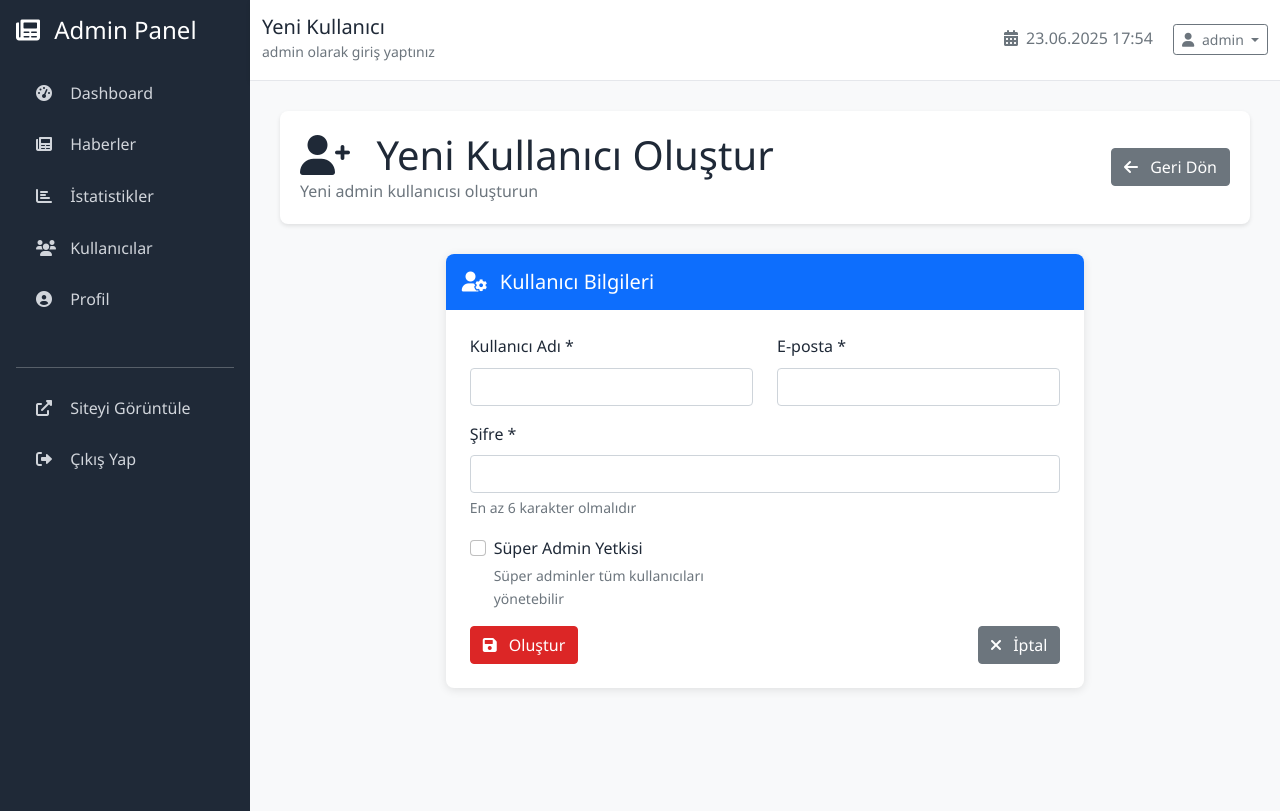
After one commit to Cancanakon/ayyildizhaber, a Flask app: page /admin/kullanici/yeni in a window 1280 px wide. The commit adds this page. Run offline with Flask 3, Linux system fonts and the light colour scheme; a user stored in the database is signed in.

Commit message:
Allow administrators to manage user accounts and update their own profile
Implements user management features in admin panel, including user creation, editing, deletion, and profile update using Flask, SQLAlchemy, and Jinja2 templates.

Replit-Commit-Author: Agent
Replit-Commit-Session-Id: 29a8154e-131b-483b-b586-e6ba0c07c4aa
Replit-Commit-Screenshot-Url: https://storage.googleapis.com/screenshot-production-us-central1/a0fc20d8-f5fb-45fa-8ebf-f3b4911f8f83/2592544a-7f1c-4351-841c-d5830329182e.jpg

```diff
--- a/admin_routes.py
+++ b/admin_routes.py
@@ -233,7 +233,139 @@ def news_delete(id):
     flash('Haber başarıyla silindi', 'success')
     return redirect(url_for('admin.news_list'))
 
-# Categories and users management removed per user request
+# User Management Routes
+@admin_bp.route('/kullanicilar')
+@login_required
+def users_list():
+    if not current_user.is_super_admin:
+        flash('Bu sayfaya erişim yetkiniz yok', 'error')
+        return redirect(url_for('admin.dashboard'))
+
+    users = Admin.query.order_by(Admin.created_at.desc()).all()
+    return render_template('admin/users_list.html', users=users)
+
+@admin_bp.route('/kullanici/yeni', methods=['GET', 'POST'])
+@login_required
+def user_create():
+    if not current_user.is_super_admin:
+        flash('Bu sayfaya erişim yetkiniz yok', 'error')
+        return redirect(url_for('admin.dashboard'))
+
+    if request.method == 'POST':
+        username = request.form.get('username')
+        email = request.form.get('email')
+        password = request.form.get('password')
+        is_super_admin = 'is_super_admin' in request.form
+
+        # Check if username or email already exists
+        if Admin.query.filter_by(username=username).first():
+            flash('Bu kullanıcı adı zaten kullanılıyor', 'error')
+            return render_template('admin/user_form.html')
+
+        if Admin.query.filter_by(email=email).first():
+            flash('Bu e-posta adresi zaten kullanılıyor', 'error')
+            return render_template('admin/user_form.html')
+
+        # Create new user
+        user = Admin(
+            username=username,
+            email=email,
+            is_super_admin=is_super_admin
+        )
+        user.set_password(password)
+
+        db.session.add(user)
+        db.session.commit()
+
+        flash('Yeni kullanıcı başarıyla oluşturuldu', 'success')
+        return redirect(url_for('admin.users_list'))
+
+    return render_template('admin/user_form.html')
+
+@admin_bp.route('/kullanici/<int:id>/duzenle', methods=['GET', 'POST'])
+@login_required
+def user_edit(id):
+    user = Admin.query.get_or_404(id)
+
+    # Only super admin can edit others, or user can edit themselves
+    if not current_user.is_super_admin and current_user.id != id:
+        flash('Bu kullanıcıyı düzenleme yetkiniz yok', 'error')
+        return redirect(url_for('admin.dashboard'))
+
+    if request.method == 'POST':
+        user.username = request.form.get('username')
+        user.email = request.form.get('email')
+
+        # Only super admin can change super admin status
+        if current_user.is_super_admin:
+            user.is_super_admin = 'is_super_admin' in request.form
+            user.is_active = 'is_active' in request.form
+
+        # Change password if provided
+        new_password = request.form.get('new_password')
+        if new_password:
+            user.set_password(new_password)
+
+        db.session.commit()
+        flash('Kullanıcı bilgileri güncellendi', 'success')
+
+        if current_user.id == id:
+            return redirect(url_for('admin.profile'))
+        else:
+            return redirect(url_for('admin.users_list'))
+
+    return render_template('admin/user_form.html', user=user, is_edit=True)
+
+@admin_bp.route('/kullanici/<int:id>/sil', methods=['POST'])
+@login_required
+def user_delete(id):
+    if not current_user.is_super_admin:
+        flash('Bu işlem için yetkiniz yok', 'error')
+        return redirect(url_for('admin.users_list'))
+
+    if current_user.id == id:
+        flash('Kendi hesabınızı silemezsiniz', 'error')
+        return redirect(url_for('admin.users_list'))
+
+    user = Admin.query.get_or_404(id)
+    db.session.delete(user)
+    db.session.commit()
+
+    flash('Kullanıcı başarıyla silindi', 'success')
+    return redirect(url_for('admin.users_list'))
+
+@admin_bp.route('/profil', methods=['GET', 'POST'])
+@login_required
+def profile():
+    if request.method == 'POST':
+        current_user.username = request.form.get('username')
+        current_user.email = request.form.get('email')
+
+        # Change password if provided
+        current_password = request.form.get('current_password')
+        new_password = request.form.get('new_password')
+        confirm_password = request.form.get('confirm_password')
+
+        if new_password:
+            if not current_user.check_password(current_password):
+                flash('Mevcut şifre yanlış', 'error')
+                return render_template('admin/profile.html')
+
+            if new_password != confirm_password:
+                flash('Yeni şifreler eşleşmiyor', 'error')
+                return render_template('admin/profile.html')
+
+            if len(new_password) < 6:
+                flash('Şifre en az 6 karakter olmalıdır', 'error')
+                return render_template('admin/profile.html')
+
+            current_user.set_password(new_password)
+
+        db.session.commit()
+        flash('Profil bilgileriniz güncellendi', 'success')
+        return redirect(url_for('admin.profile'))
+
+    return render_template('admin/profile.html')
 
 
 
--- a/templates/admin/base.html
+++ b/templates/admin/base.html
@@ -157,6 +157,24 @@
                         </a>
                     </li>
 
+                    {% if current_user.is_super_admin %}
+                    <li class="nav-item">
+                        <a class="nav-link {{ 'active' if 'users' in request.endpoint }}"
+                           href="{{ url_for('admin.users_list') }}">
+                            <i class="fas fa-users"></i>
+                            Kullanıcılar
+                        </a>
+                    </li>
+                    {% endif %}
+
+                    <li class="nav-item">
+                        <a class="nav-link {{ 'active' if 'profile' in request.endpoint }}"
+                           href="{{ url_for('admin.profile') }}">
+                            <i class="fas fa-user-circle"></i>
+                            Profil
+                        </a>
+                    </li>
+
                     <li class="nav-item mt-4">
                         <hr class="border-secondary">
                     </li>
--- /dev/null
+++ b/templates/admin/user_form.html
@@ -0,0 +1,121 @@
+{% extends "admin/base.html" %}
+
+{% block title %}{% if user %}Kullanıcı Düzenle{% else %}Yeni Kullanıcı{% endif %} - Admin Panel{% endblock %}
+{% block page_title %}{% if user %}Kullanıcı Düzenle{% else %}Yeni Kullanıcı{% endif %}{% endblock %}
+
+{% block content %}
+<div class="page-header">
+    <div class="d-flex justify-content-between align-items-center">
+        <div>
+            <h1 class="mb-0">
+                <i class="fas fa-user{% if not user %}-plus{% endif %} me-3"></i>
+                {% if user %}Kullanıcı Düzenle{% else %}Yeni Kullanıcı Oluştur{% endif %}
+            </h1>
+            <p class="text-muted mb-0">
+                {% if user %}{{ user.username }} kullanıcısını düzenleyin{% else %}Yeni admin kullanıcısı oluşturun{% endif %}
+            </p>
+        </div>
+        <div>
+            <a href="{{ url_for('admin.users_list') }}" class="btn btn-secondary">
+                <i class="fas fa-arrow-left me-2"></i>
+                Geri Dön
+            </a>
+        </div>
+    </div>
+</div>
+
+<div class="row justify-content-center">
+    <div class="col-lg-8">
+        <div class="admin-table">
+            <div class="table-header p-3 bg-primary text-white">
+                <h5 class="mb-0">
+                    <i class="fas fa-user-cog me-2"></i>
+                    Kullanıcı Bilgileri
+                </h5>
+            </div>
+
+            <div class="p-4">
+                <form method="POST">
+                    <div class="row">
+                        <div class="col-md-6">
+                            <div class="mb-3">
+                                <label for="username" class="form-label">Kullanıcı Adı *</label>
+                                <input type="text" class="form-control" id="username" name="username"
+                                       value="{{ user.username if user else '' }}" required>
+                            </div>
+                        </div>
+
+                        <div class="col-md-6">
+                            <div class="mb-3">
+                                <label for="email" class="form-label">E-posta *</label>
+                                <input type="email" class="form-control" id="email" name="email"
+                                       value="{{ user.email if user else '' }}" required>
+                            </div>
+                        </div>
+                    </div>
+
+                    {% if not user %}
+                    <div class="mb-3">
+                        <label for="password" class="form-label">Şifre *</label>
+                        <input type="password" class="form-control" id="password" name="password"
+                               minlength="6" required>
+                        <div class="form-text">En az 6 karakter olmalıdır</div>
+                    </div>
+                    {% else %}
+                    <div class="mb-3">
+                        <label for="new_password" class="form-label">Yeni Şifre</label>
+                        <input type="password" class="form-control" id="new_password" name="new_password"
+                               minlength="6">
+                        <div class="form-text">Değiştirmek istemiyorsanız boş bırakın</div>
+                    </div>
+                    {% endif %}
+
+                    {% if current_user.is_super_admin %}
+                    <div class="row">
+                        <div class="col-md-6">
+                            <div class="mb-3">
+                                <div class="form-check">
+                                    <input class="form-check-input" type="checkbox" id="is_super_admin" name="is_super_admin"
+                                           {% if user and user.is_super_admin %}checked{% endif %}>
+                                    <label class="form-check-label" for="is_super_admin">
+                                        Süper Admin Yetkisi
+                                    </label>
+                                    <div class="form-text">Süper adminler tüm kullanıcıları yönetebilir</div>
+                                </div>
+                            </div>
+                        </div>
+
+                        {% if user %}
+                        <div class="col-md-6">
+                            <div class="mb-3">
+                                <div class="form-check">
+                                    <input class="form-check-input" type="checkbox" id="is_active" name="is_active"
+                                           {% if user.is_active %}checked{% endif %}>
+                                    <label class="form-check-label" for="is_active">
+                                        Aktif Kullanıcı
+                                    </label>
+                                    <div class="form-text">Pasif kullanıcılar giriş yapamaz</div>
+                                </div>
+                            </div>
+                        </div>
+                        {% endif %}
+                    </div>
+                    {% endif %}
+
+                    <div class="d-flex justify-content-between">
+                        <button type="submit" class="btn btn-primary">
+                            <i class="fas fa-save me-2"></i>
+                            {% if user %}Güncelle{% else %}Oluştur{% endif %}
+                        </button>
+
+                        <a href="{{ url_for('admin.users_list') }}" class="btn btn-secondary">
+                            <i class="fas fa-times me-2"></i>
+                            İptal
+                        </a>
+                    </div>
+                </form>
+            </div>
+        </div>
+    </div>
+</div>
+{% endblock %}
```
Also changed, not shown: templates/admin/profile.html (added, +193 -0 lines), templates/admin/users_list.html (added, +110 -0 lines), 1 other file.
